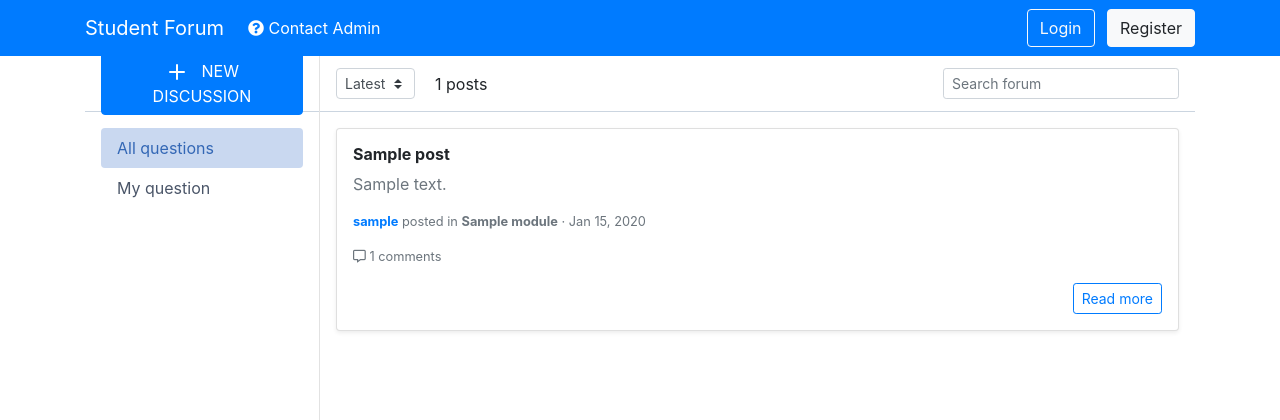
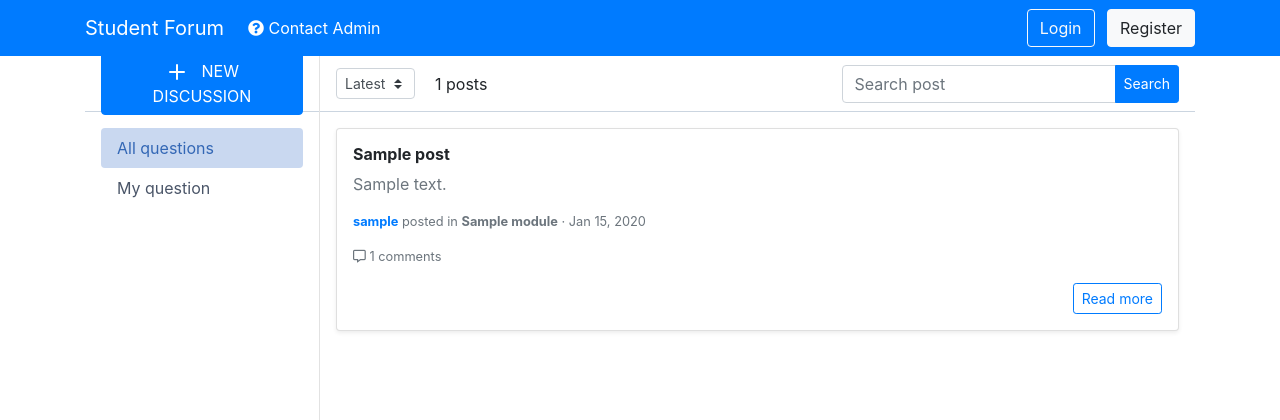
Before and after one commit to hoangtuan0201/student_forum, a PHP site: page /index.php in a window 1280 px wide. Shown: the top 420 px of the page. Run offline with PHP 8.4, Linux system fonts and the light colour scheme; tables that the repository leaves empty or names only in its code hold one stand-in row (values such as "Sample post"); some libraries are stand-ins or nearby versions.

Commit message:
Add search functionality for posts in PostController and update index.php to handle search queries.

```diff
--- a/app/controllers/PostController.php
+++ b/app/controllers/PostController.php
@@ -191,6 +191,9 @@ class PostController {
         return $this->postModel->countAllPostsByUser($user_id);
     }
 
+    public function searchPosts($search) {
+        return $this->postModel->searchPosts($search);
+    }
 
 }
 
--- a/public/index.php
+++ b/public/index.php
@@ -84,7 +84,23 @@
                 </span>
 
                 <span class="input-icon input-icon-sm ml-auto w-auto">
-                    <input type="text" class="form-control form-control-sm bg-gray-200 border-gray-200 shadow-none mb-4 mt-4" placeholder="Search forum" />
+                    <form method="GET" action="index.php" class="form-inline">
+                        <div class="input-group">
+                            <!-- Search input field - keeps the search term after submitting -->
+                            <input type="text" name="search" class="form-control" placeholder="Search post" value="<?php
+                                    // If search parameter exists, display it (safely escaped)
+                                    if(isset($_GET['search'])) {
+                                        echo htmlspecialchars($_GET['search']);
+                                    } else {
+                                        echo '';
+                                    }
+                                ?>"
+                            >
+                            <div class="input-group-append">
+                                <button type="submit" class="btn btn-sm btn-primary">Search</button>
+                            </div>
+                        </div>
+                    </form>
                 </span>
             </div>
             <!-- /Inner main header -->
@@ -110,8 +126,32 @@
                     require_once __DIR__ . '/../app/controllers/PostController.php';
                     $postController = new PostController();
                 }
-                $posts = $postController->getAllPosts();
 
+                // Get search term from URL parameter (if exists)
+                $searchTerm = '';
+                if(isset($_GET['search'])) {
+                    $searchTerm = trim($_GET['search']);
+                }
+
+                // Check if user is searching
+                if (!empty($searchTerm)) {
+                    // Get filtered posts matching the search term
+                    $postResults = $postController->searchPosts($searchTerm);
+
+                    // Show search results information
+                    echo '<div class="mb-3 p-2 bg-light rounded">';
+                    echo '<strong>Search Results:</strong> ' . count($postResults) . ' post(s) found for "' . htmlspecialchars($searchTerm) . '"';
+                    echo ' <a href="index.php" class="btn btn-sm btn-outline-secondary ml-2">Clear Search</a>';
+                    echo '</div>';
+
+                    // Use the search results for display
+                    $posts = $postResults;
+                } else {
+                    // No search, get all posts
+                    $posts = $postController->getAllPosts();
+                }
+
+                // Display posts
                 if (!empty($posts)) {
                     foreach ($posts as $post) {
                         include '../app/views/post/post_item.php';
```
